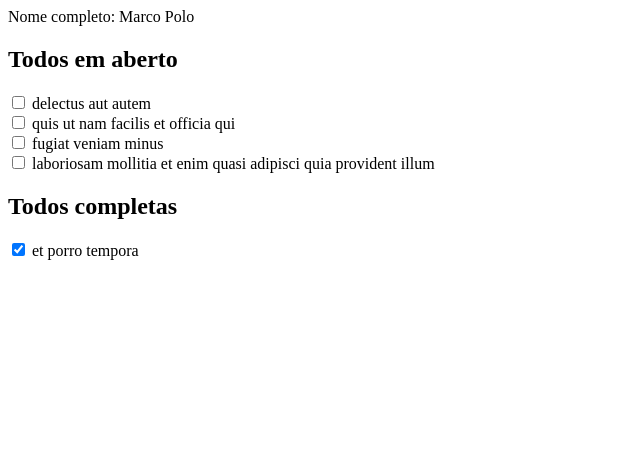
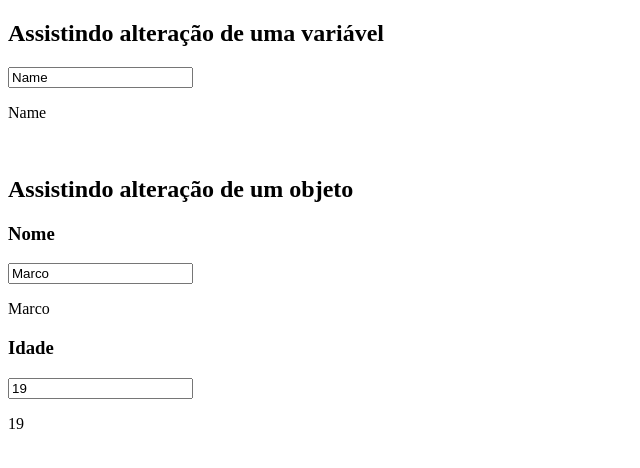
Before and after one commit to Tchez/Vuejs, a Vue app in the folder app/: page / in a window 1280 px wide. Shown: the top 468 px of the page, without its empty margins (0-640 px from the left). Built offline with nearby package versions, Linux system fonts and the light colour scheme; the HTML template or start-up script is replaced by a standard one.

Commit message:
feat: :sparkles: assistindo alteração de variáveis e objetos com watch

```diff
--- a/app/src/App.vue
+++ b/app/src/App.vue
@@ -1,24 +1,25 @@
 <template>
-  <ComputedExample />
-  <TodosList />
+  <MyWatch />
 </template>
 
 <script>
-import ComputedExample from "./components/ComputedExample.vue";
-import TodosList from "./components/TodosList.vue";
+import MyWatch from "./components/MyWatch.vue";
 export default {
   name: "App",
 
   components: {
-    ComputedExample,
-    TodosList,
+    MyWatch,
   },
 
   data() {
     return {};
   },
 
+  watch: {},
+
   computed: {},
+
+  methods: {},
 };
 </script>
 
--- /dev/null
+++ b/app/src/components/MyWatch.vue
@@ -0,0 +1,56 @@
+<template>
+  <h2>Assistindo alteração de uma variável</h2>
+  <input type="text" v-model="name" />
+  <p>{{ name }}</p>
+
+  <br />
+
+  <h2>Assistindo alteração de um objeto</h2>
+
+  <h3>Nome</h3>
+  <input type="text" v-model="user.name" />
+  <p>{{ user.name }}</p>
+
+  <h3>Idade</h3>
+  <input type="number" v-model="user.age" />
+  <p>{{ user.age }}</p>
+</template>
+
+<script>
+export default {
+  name: "MyWatch",
+
+  data() {
+    return {
+      name: "Name",
+      user: {
+        name: "Marco",
+        age: 19,
+      },
+    };
+  },
+
+  watch: {
+    name(newValue, oldValue) {
+      if (newValue.length >= 3) {
+        this.select2(newValue, oldValue);
+      }
+    },
+    user: {
+      handler() {
+        console.log("User alterado!");
+      },
+      deep: true,
+    },
+  },
+
+  methods: {
+    select2(newValue, oldValue) {
+      console.log(`Novo valor: ${newValue}`);
+      console.log(`Valor antigo: ${oldValue}`);
+    },
+  },
+};
+</script>
+
+<style lang="scss" scoped></style>
```
